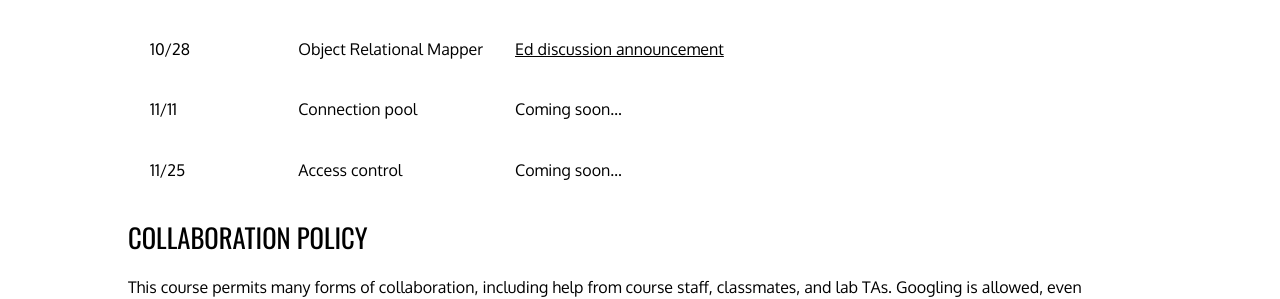
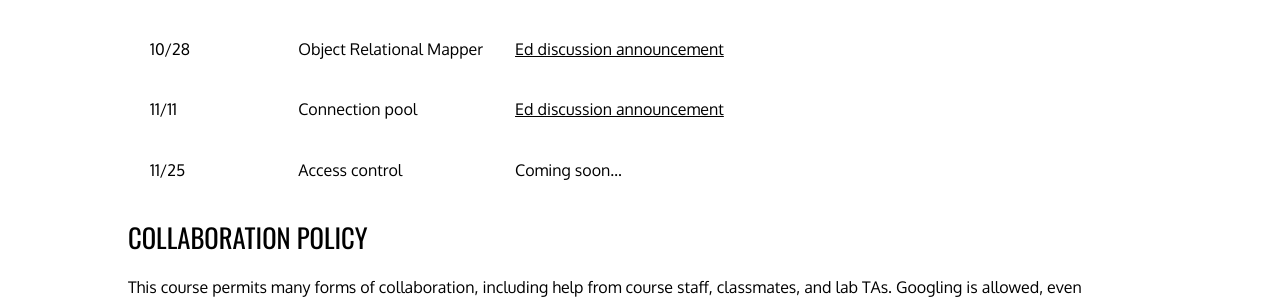
Before and after one commit to cos316/cos316-web, a Jekyll site: the page built from assignments.md, in a window 1280 px wide and 900 px high, scrolled down 815 px. Shown: the part 161-460 px from the top of the window. Built offline with Jekyll 4.4.1, drawn with Linux system fonts in a browser that asks for light colours; nearby versions of some CDN libraries.

Commit message:
update assignment5 link

```diff
--- a/assignments.md
+++ b/assignments.md
@@ -41,7 +41,7 @@ your Dean or Director of Studies and with our approval.
 | 09/30                  | HTTP Routing Framework   | [Ed discussion announcement](https://us.edstem.org/courses/2353/discussion/126485)
 | 10/14                  | In-memory cache          | [Ed discussion announcement](https://us.edstem.org/courses/2353/discussion/138959)
 | 10/28                  | Object Relational Mapper | [Ed discussion announcement](https://us.edstem.org/courses/2353/discussion/150607)
-| 11/11                  | Connection pool          | Coming soon...
+| 11/11                  | Connection pool          | [Ed discussion announcement](https://us.edstem.org/courses/2353/discussion/164032)
 | 11/25                  | Access control           | Coming soon...
 
 ## Collaboration Policy
```
